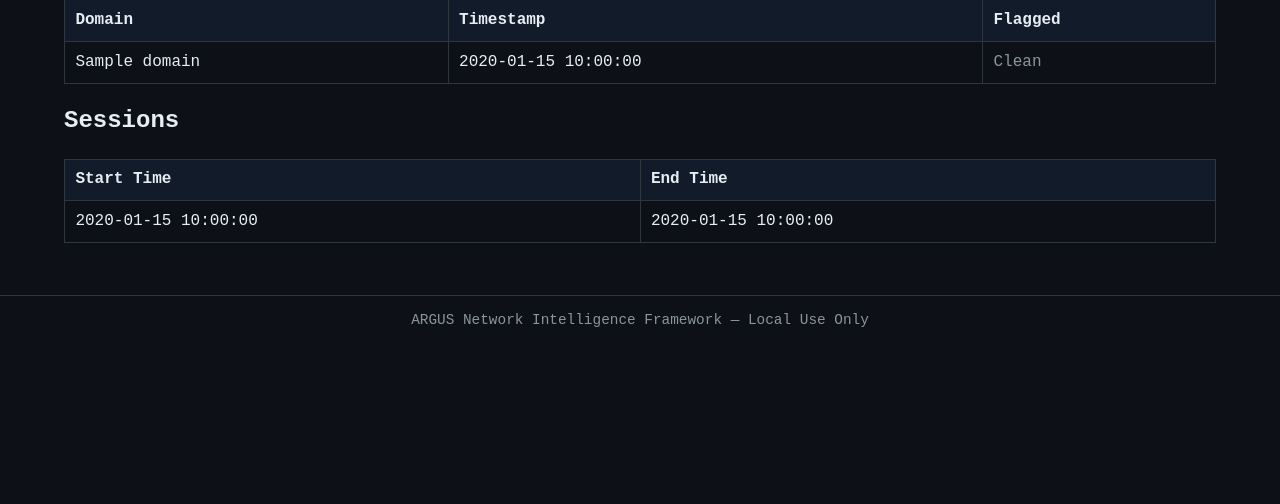
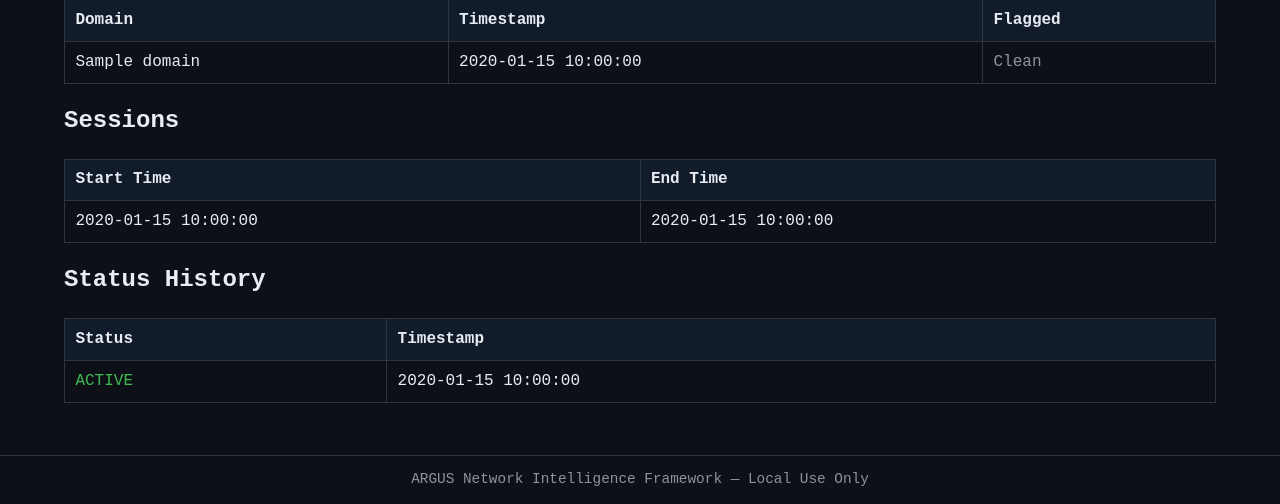
Before and after one commit to nisbh/ARGUS-iris, a Flask app: template templates/device.html in a window 1280 px wide. Shown: the part 630-1134 px from the top of the page. Before the commit the page ends 957 px from the top, so only its background shows below. Run offline with Flask 3, Linux system fonts and the light colour scheme; the template is opened without the code that fills it: most values are stand-ins (such as "Sample title", 1, 10 or a date in 2020); parts of the project's set-up code (start-up, migrations or seed data) failed here and were passed over.

Commit message:
added automatic refreshes,better status history & logging support

```diff
--- a/main.py
+++ b/main.py
@@ -11,6 +11,7 @@ from db import (
     get_dns_logs,
     get_flagged_domains,
     get_sessions,
+    get_status_history,
     get_summary_stats,
 )
 
@@ -35,11 +36,13 @@ def device_detail(device_id: int) -> str:
 
     dns_logs = get_dns_logs(DB_PATH, device_id)
     sessions = get_sessions(DB_PATH, device_id)
+    status_history = get_status_history(DB_PATH, device_id)
     return render_template(
         "device.html",
         device=device,
         dns_logs=dns_logs,
         sessions=sessions,
+        status_history=status_history,
     )
 
 
--- a/templates/base.html
+++ b/templates/base.html
@@ -5,6 +5,7 @@
     <meta name="viewport" content="width=device-width, initial-scale=1">
     <title>{% block title %}ARGUS-IRIS{% endblock %}</title>
     <link rel="stylesheet" href="{{ url_for('static', filename='style.css') }}">
+    {% block head_extra %}{% endblock %}
 </head>
 <body class="{% block body_class %}{% endblock %}">
     {% block top_nav %}
--- a/templates/device.html
+++ b/templates/device.html
@@ -89,5 +89,36 @@
     {% else %}
     <p class="empty-state">No sessions recorded for this device.</p>
     {% endif %}
+
+    <h2>Status History</h2>
+    {% if status_history %}
+    <table>
+        <thead>
+            <tr>
+                <th>Status</th>
+                <th>Timestamp</th>
+            </tr>
+        </thead>
+        <tbody>
+            {% for entry in status_history %}
+            <tr>
+                <td>
+                    {% set status_value = (entry.status or "UNKNOWN")|upper %}
+                    {% if status_value == "ACTIVE" %}
+                    <span class="status-active">ACTIVE</span>
+                    {% elif status_value == "STALE" %}
+                    <span class="status-stale">STALE</span>
+                    {% else %}
+                    <span class="status-unknown">UNKNOWN</span>
+                    {% endif %}
+                </td>
+                <td>{{ entry.timestamp }}</td>
+            </tr>
+            {% endfor %}
+        </tbody>
+    </table>
+    {% else %}
+    <p class="empty-state">No status changes recorded for this device.</p>
+    {% endif %}
 </section>
 {% endblock %}
```
Also changed, not shown: db.py (+13 -0 lines), templates/index.html (+7 -0 lines).
